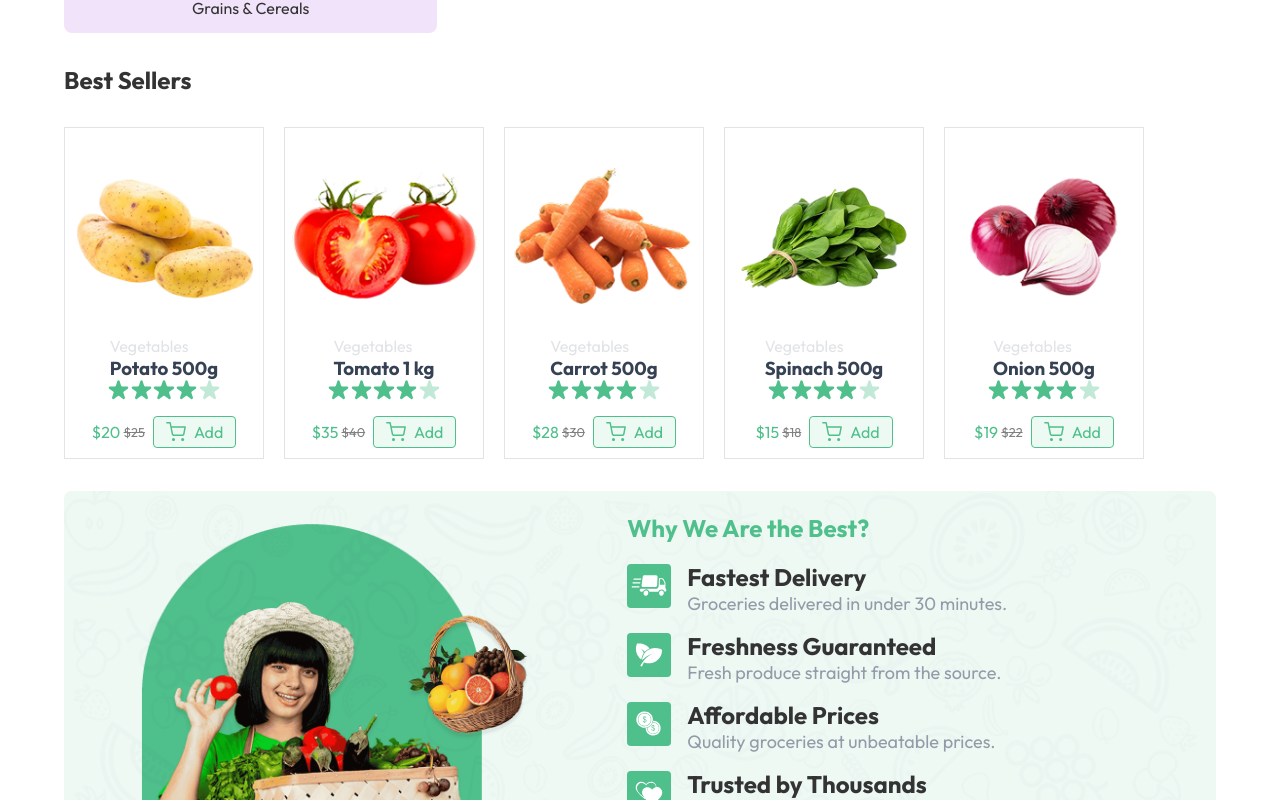
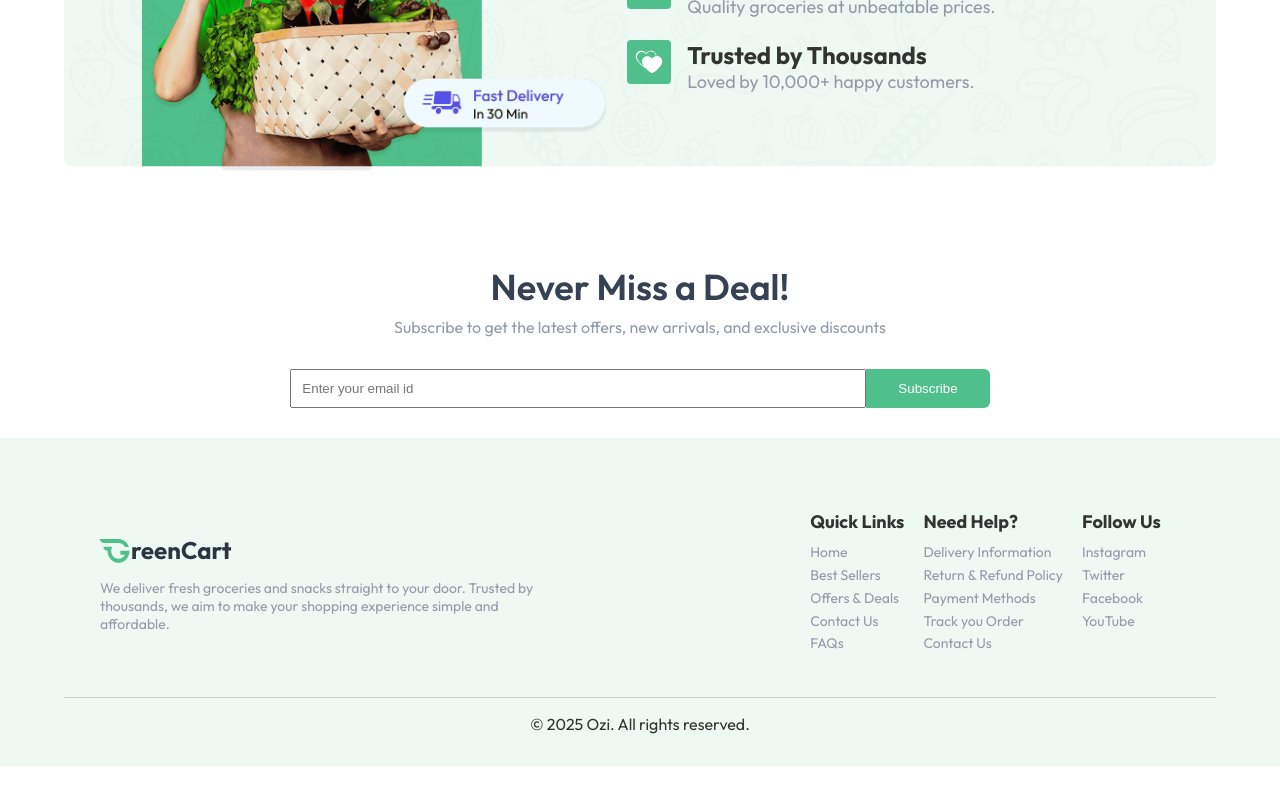
Before and after one commit to ozi-sadiq-kasai/greencart, a React (Vite) app in the folder frontend/: page / in a window 1280 px wide. Shown: the part 1500-2300 px from the top of the page. After the commit the page ends 2266 px from the top, so only its background shows below. Built offline with nearby package versions, Linux system fonts and the light colour scheme.

Commit message:
working on price card

```diff
--- a/frontend/src/App.jsx
+++ b/frontend/src/App.jsx
@@ -1,11 +1,19 @@
 import Home from "./pages/home/Home";
-import {Route, Routes} from "react-router-dom";
+import Products from "./pages/products/Products";
+import Navbar from "./components/navbar/Navbar";
+import Footer from "./components/footer/Footer";
+import { Route, Routes } from "react-router-dom";
 
 const App = () => {
   return (
-    <div>
-      <Home />
-    </div>
+    <>
+      <Navbar />
+      <Routes>
+        <Route path="/" element={<Home />} />
+        <Route path="/products" element={<Products />} />
+      </Routes>
+      <Footer />
+    </>
   );
 };
 
--- a/frontend/src/components/bestseller/BestSeller.css
+++ b/frontend/src/components/bestseller/BestSeller.css
@@ -1,3 +1,8 @@
+.best-container{
+  /* border: 1px solid red;
+  padding: 0 25px;
+  margin: 0 auto; */
+}
 .best-container h2 {
   margin: 2rem 0;
   font-size: 1.5rem;
--- a/frontend/src/components/categories/Categories.css
+++ b/frontend/src/components/categories/Categories.css
@@ -48,7 +48,7 @@
 
 @media (min-width: 768px){
     .category-list{
-        grid-template-columns: repeat(3, minmax(0, 2fr));
+        grid-template-columns: repeat(7, minmax(0, 2fr));
     }
 
 
--- a/frontend/src/components/deal/Deal.css
+++ b/frontend/src/components/deal/Deal.css
@@ -12,6 +12,12 @@
 }
 .deal-header h2{
     color: #364153;
+    font-size: 36px;
+    margin-bottom: 8px;
+    font-weight: 600;
+}
+.deal-header p{
+    color: #929ba8;
 }
 
 .deal-form{
@@ -21,7 +27,7 @@
     align-items: center;
 }
 .deal-form input{
-    padding: 10px 0;
+    padding: 10px ;
     width: 50%;
     outline: none;
 }
--- /dev/null
+++ b/frontend/src/components/footer/Footer.css
@@ -0,0 +1,88 @@
+.footer-container {
+  background-color: #eef9f4;
+  padding: 2rem 0;
+}
+.footer {
+  display: flex;
+  justify-content: space-between;
+  padding: 40px 100px;
+  align-items: center;
+  gap: 10rem;
+}
+.footer-header {
+  flex: 1;
+}
+.footer-header p {
+  color: #929ba8;
+  width: 85%;
+  font-size: 14px;
+}
+
+.footer-list {
+  display: flex;
+  list-style-type: none;
+  align-items: start;
+}
+.footer-list h4,
+img {
+  font-size: 18px;
+  padding-bottom: 10px;
+}
+.footer-list li {
+  display: flex;
+  flex-direction: column;
+  justify-content: space-between;
+  align-items: start;
+  margin-right: 1.2rem;
+}
+.footer-list li a {
+  font-size: 14px;
+  margin-bottom: 0.3rem;
+  color: #929ba8;
+}
+.footer-list li a:hover {
+  text-decoration: underline;
+}
+hr {
+  border: none;
+  height: 1px;
+  background-color: #ccc;
+  width: 90%;
+  margin: 0rem auto;
+}
+.copyright {
+  display: flex;
+  justify-content: center;
+  align-items: center;
+  gap: 0.5rem;
+  margin-top: 1rem;
+}
+
+@media (max-width: 425px) {
+  .footer {
+    flex-direction: column;
+    margin-top: 2.5rem;
+    padding: 20px;
+    gap: 0;
+    align-items: flex-start;
+  }
+
+  .footer-list {
+    flex-direction: column;
+    align-items: flex-start;
+    justify-content: flex-start;
+    width: 100%;
+    padding-left: 0;
+    margin-left: 0;
+  }
+
+  .footer-list li {
+    align-items: flex-start;
+    justify-content: flex-start;
+    margin-bottom: 30px;
+  }
+
+  .footer-header p {
+    margin-bottom: 2rem;
+  }
+}
--- /dev/null
+++ b/frontend/src/components/footer/Footer.jsx
@@ -0,0 +1,45 @@
+import './Footer.css';
+import {assets} from '../../assets/images/assets'
+
+const Footer = () => {
+  return (
+    <div className='footer-container'>
+    <div className='footer'>
+      <div className="footer-header">
+        <img src={assets.logo} alt="logo" />
+        <p>We deliver fresh groceries and snacks straight to your door. Trusted by thousands, we aim to make your shopping experience simple and affordable.</p>
+      </div>
+      <ul className="footer-list">
+        <li>
+          <h4>Quick Links</h4>
+          <a href="">Home</a>
+          <a href="">Best Sellers</a>
+          <a href="">Offers & Deals</a>
+          <a href="">Contact Us</a>
+          <a href="">FAQs</a>
+        </li>
+        <li>
+          <h4>Need Help?</h4>
+          <a href="">Delivery Information</a>
+          <a href="">Return & Refund Policy</a>
+          <a href="">Payment Methods</a>
+          <a href="">Track you Order</a>
+          <a href="">Contact Us</a>
+        </li>
+        <li>
+          <h4>Follow Us</h4>
+          <a href="">Instagram</a>
+          <a href="">Twitter</a>
+          <a href="">Facebook</a>
+          <a href="">YouTube</a>
+        </li>
+      </ul>
+    </div>
+      <hr />
+      <p className="copyright">© 2025 Ozi. All rights reserved.</p>
+    </div>
+
+  );
+};
+
+export default Footer;
--- /dev/null
+++ b/frontend/src/components/priceCard/PriceCard.jsx
@@ -0,0 +1,66 @@
+import './PriceCard.css';
+import { assets } from '../../assets/images/assets';
+
+const PriceCard = ({dummyProducts}) => {
+    console.log(dummyProducts);
+  return (
+    <div>
+         {dummyProducts.map((item) => (
+            <li key={item._id}>
+              <img src={item.image} alt={item.name} />
+              <div className='best-text'>
+                <p>{item.category}</p>
+                <h3>{item.name}</h3>
+              </div>
+              <div className="stars" >
+                {[...Array(4)].map((_, i) => (
+                  <img key={`filled-${i}`} src={assets.star_icon} alt="star"  />
+                ))}
+                <img key="dull" src={assets.star_dull_icon} alt="star" className='dull-star'/>
+              </div>
+              <div className="best-price">
+                <div className='prices'>
+                  <p className='offer'>${item.offerPrice}</p>
+                  <p className='price'>${item.price}</p>
+                </div>
+                <div className="best-price-cart">
+                  <img src={assets.cart_icon} alt="cart" className='cart' />
+                  <a href="#">Add</a>
+                </div>
+              </div>
+            </li>
+
+        ))}
+    </div>
+  );
+};
+
+export default PriceCard;
+
+//    {dummyProducts.map((item) => (
+//           item.category === 'Vegetables' && (
+//             <li key={item._id}>
+//               <img src={item.image} alt={item.name} />
+//               <div className='best-text'>
+//                 <p>{item.category}</p>
+//                 <h3>{item.name}</h3>
+//               </div>
+//               <div className="stars" >
+//                 {[...Array(4)].map((_, i) => (
+//                   <img key={`filled-${i}`} src={assets.star_icon} alt="star"  />
+//                 ))}
+//                 <img key="dull" src={assets.star_dull_icon} alt="star" className='dull-star'/>
+//               </div>
+//               <div className="best-price">
+//                 <div className='prices'>
+//                   <p className='offer'>${item.offerPrice}</p>
+//                   <p className='price'>${item.price}</p>
+//                 </div>
+//                 <div className="best-price-cart">
+//                   <img src={assets.cart_icon} alt="cart" className='cart' />
+//                   <a href="#">Add</a>
+//                 </div>
+//               </div>
+//             </li>
+//           )
+//         ))}
--- a/frontend/src/pages/home/Home.jsx
+++ b/frontend/src/pages/home/Home.jsx
@@ -1,4 +1,3 @@
-import Navbar from "../../components/navbar/Navbar";
 import Hero from "../../components/hero/Hero";
 import "./Home.css";
 import Categories from "../../components/categories/Categories";
@@ -8,16 +7,15 @@ import Deal from "../../components/deal/Deal";
 
 const Home = () => {
   return (
-    <>
-      <Navbar />
+
     <div className="home">
       <Hero />
       <Categories />
-        <BestSeller/>
+      <BestSeller />
       <Advantage />
       <Deal />
     </div>
-    </>
+
   );
 };
 
--- /dev/null
+++ b/frontend/src/pages/products/Products.jsx
@@ -0,0 +1,14 @@
+import './Products.css';
+import PriceCard from '../../components/priceCard/PriceCard';
+import { dummyProducts } from '../../assets/images/assets';
+
+const Products = () => {
+
+  return (
+    <div>Products
+      <PriceCard dummyProducts={dummyProducts}/>
+    </div>
+  );
+};
+
+export default Products;
```
Also changed, not shown: frontend/src/components/priceCard/PriceCard.css (added), frontend/src/pages/products/Products.css (added). Lines whose indentation alone changed are shown as unchanged.
